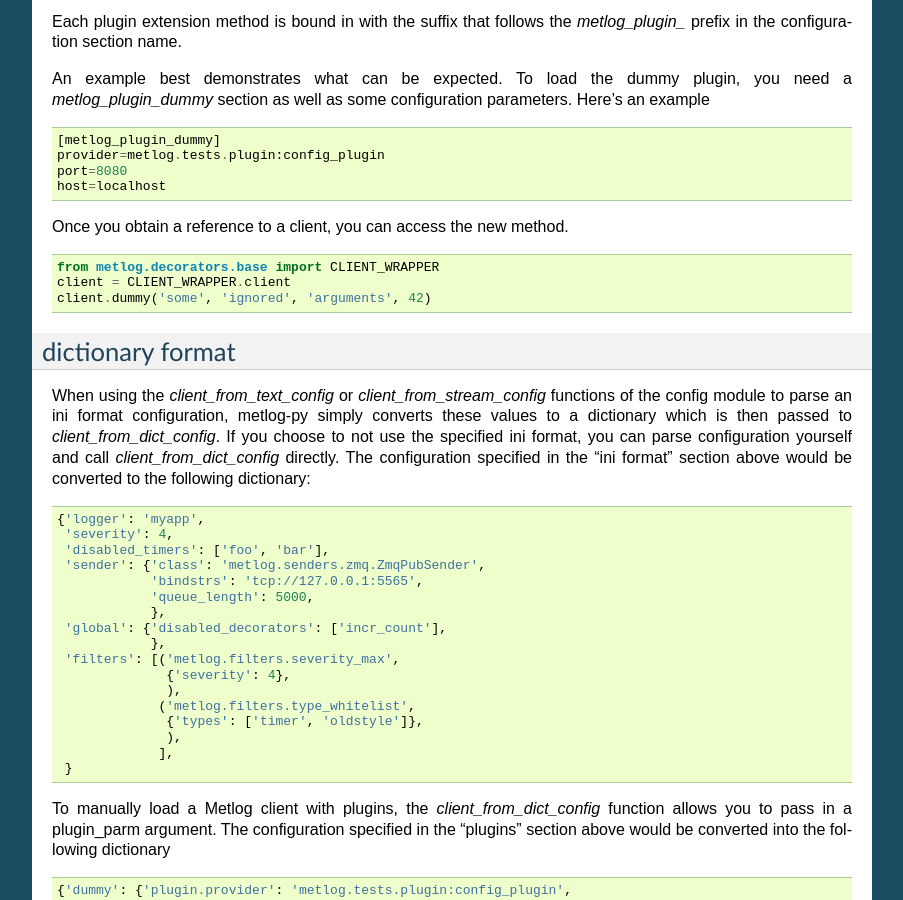
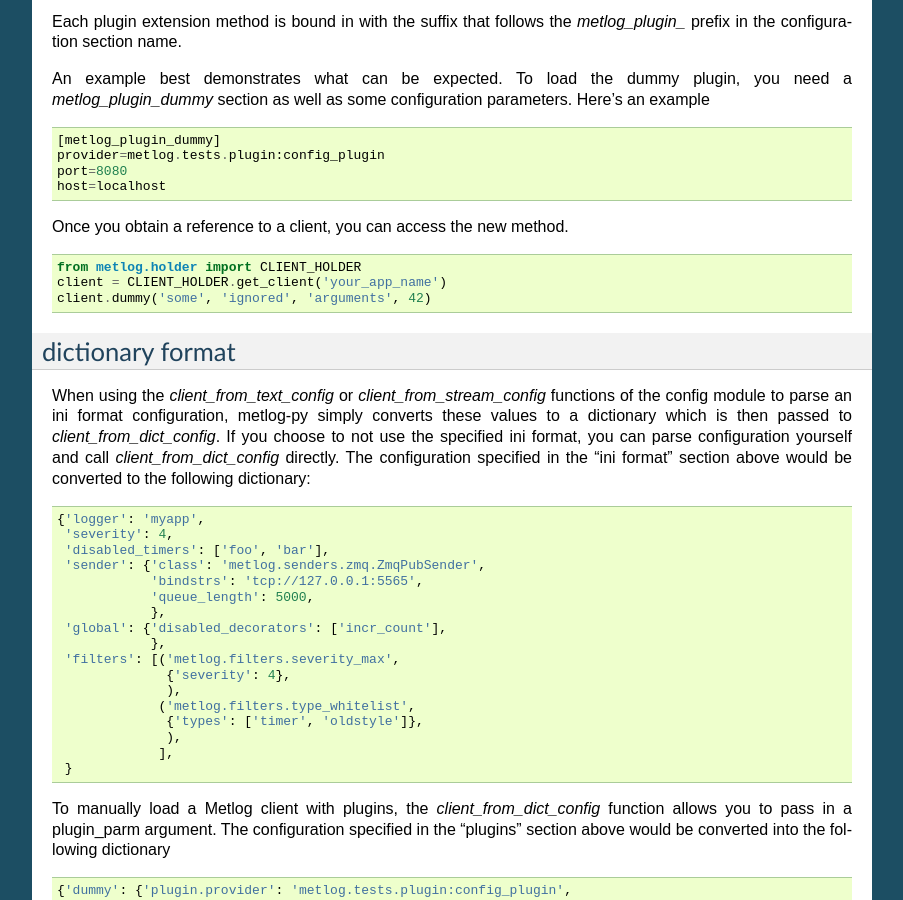
Before and after one commit to mozilla-services/metlog-py, a Sphinx documentation site: the page built from docs/config.rst, in a window 1280 px wide and 900 px high, scrolled down 2067 px. Shown: the whole window, without its empty margins (198-1101 px from the left). Built offline with Sphinx 7.4.7, drawn with Linux system fonts in a browser that asks for light colours.

Commit message:
removed reference to CLIENT_WRAPPER and switched to CLIENT_HOLDER in the configuration documentation

```diff
--- a/docs/config.rst
+++ b/docs/config.rst
@@ -144,8 +144,8 @@ parameters. Here's an example ::
 
 Once you obtain a reference to a client, you can access the new method. ::
 
-    from metlog.decorators.base import CLIENT_WRAPPER
-    client = CLIENT_WRAPPER.client
+    from metlog.holder import CLIENT_HOLDER
+    client = CLIENT_HOLDER.get_client('your_app_name')
     client.dummy('some', 'ignored', 'arguments', 42)
 
 
```
